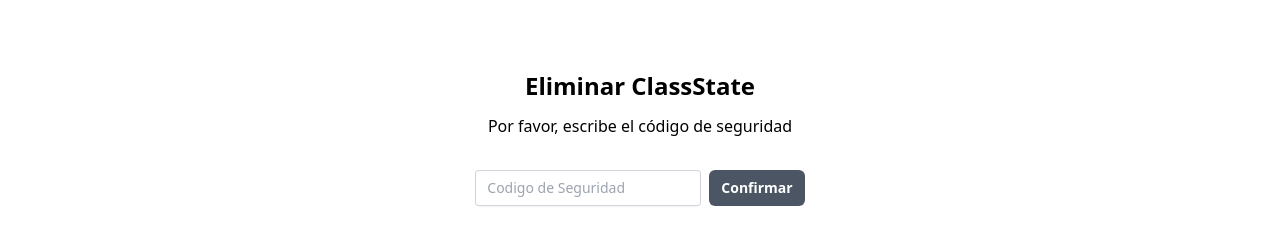
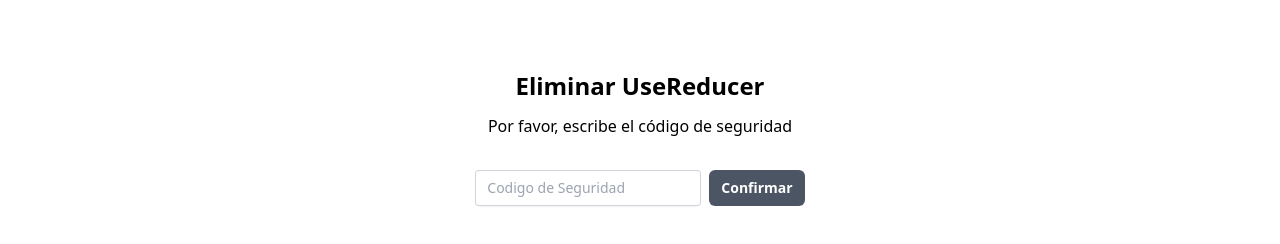
Before and after one commit to AddielQuintero/state-management-for-reactjs, a Next.js app: page / in a window 1280 px wide. Shown: the part 506-750 px from the top of the page. Built offline with nearby package versions, Linux system fonts and the light colour scheme.

Commit message:
feat: add useReducer component

```diff
--- a/src/components/types.tsx
+++ b/src/components/types.tsx
@@ -1,5 +1,5 @@
 export interface State {
-  value: string
+  value?: string
   loading: boolean
   error: boolean
   delete: boolean
@@ -7,8 +7,9 @@ export interface State {
 }
 
 export type Action =
-  | { type: 'SET_VALUE'; payload: string }
-  | { type: 'SET_LOADING'; payload: boolean }
-  | { type: 'SET_ERROR'; payload: boolean }
-  | { type: 'SET_DELETE'; payload: boolean }
-  | { type: 'SET_CONFIRM'; payload: boolean }
+  | { type: 'SUBMIT'; payload?: string }
+  | { type: 'CONFIRM'; payload?: string }
+  | { type: 'ERROR'; payload?: string }
+  | { type: 'CHECK'; payload?: string }
+  | { type: 'VALUE'; payload?: string }
+  | { type: 'RESET'; payload?: string }
--- /dev/null
+++ b/src/components/useReducer.tsx
@@ -0,0 +1,82 @@
+import React, { useState, useEffect, useReducer } from 'react'
+import { ChangeEventHandler, FormEventHandler, MouseEventHandler } from 'react'
+import { State, Action } from './types'
+import { DeleteItem, DeleteConfirmation, DeleteSuccess } from '@/features'
+
+const SECURITY_CODE = 'paradigma'
+
+export const UseReducer = () => {
+  const [state, dispatch] = useReducer(reducer, initialState)
+
+  console.log(state)
+
+  useEffect(() => {
+    if (state.loading) {
+      const timeout = setTimeout(() => {
+        state.value === SECURITY_CODE
+          ? dispatch({ type: 'CONFIRM' })
+          : dispatch({ type: 'ERROR' })
+      }, 2000)
+      return () => clearTimeout(timeout)
+    }
+  }, [state.loading])
+
+  const handleSubmit: FormEventHandler<HTMLFormElement> = (event) => {
+    event.preventDefault()
+    dispatch({ type: 'SUBMIT' })
+  }
+
+  const handleChangeInput: ChangeEventHandler<HTMLInputElement> = (event) => {
+    dispatch({ type: 'VALUE', payload: event.target.value })
+  }
+
+  const handleConfirm: MouseEventHandler<HTMLButtonElement> = () => {
+    dispatch({ type: 'CHECK' })
+  }
+
+  const handleReset: MouseEventHandler<HTMLButtonElement> = () => {
+    dispatch({ type: 'RESET' })
+  }
+
+  if (!state.delete && !state.confirm) {
+    return (
+      <DeleteItem
+        itemName="UseReducer"
+        state={state}
+        handleSubmit={handleSubmit}
+        handleChangeInput={handleChangeInput}
+      />
+    )
+  } else if (state.confirm) {
+    return (
+      <DeleteConfirmation
+        itemName="UseReducer"
+        handleConfirm={handleConfirm}
+        handleReset={handleReset}
+      />
+    )
+  } else {
+    return <DeleteSuccess itemName="UseReducer" handleReset={handleReset} />
+  }
+}
+
+const initialState: State = {
+  value: '',
+  error: false,
+  loading: false,
+  delete: false,
+  confirm: false,
+}
+
+const reducer = (state: State, action: Action): State => {
+  const actions = {
+    SUBMIT: () => ({ ...state, loading: true }),
+    CONFIRM: () => ({ ...state, value: '', error: false, loading: false, confirm: true }),
+    ERROR: () => ({ ...state, error: true, loading: false }),
+    CHECK: () => ({ ...state, delete: true, confirm: false }),
+    VALUE: () => ({ ...state, value: action.payload }),
+    RESET: () => ({ ...state, confirm: false, delete: false }),
+  }
+
+  return actions[action.type]() || state
+}
--- a/src/pages/index.tsx
+++ b/src/pages/index.tsx
@@ -1,11 +1,11 @@
-import { ClassState, UseState } from '@/components'
+import { ClassState, UseState, UseReducer } from '@/components'
 
 export default function Home() {
   return (
     <main className="flex min-h-screen flex-col items-center justify-around ">
       <UseState />
       <div className="w-full border-t border-green-500" ></div>
-      <ClassState />
+      <UseReducer />
     </main>
   )
 }
```
